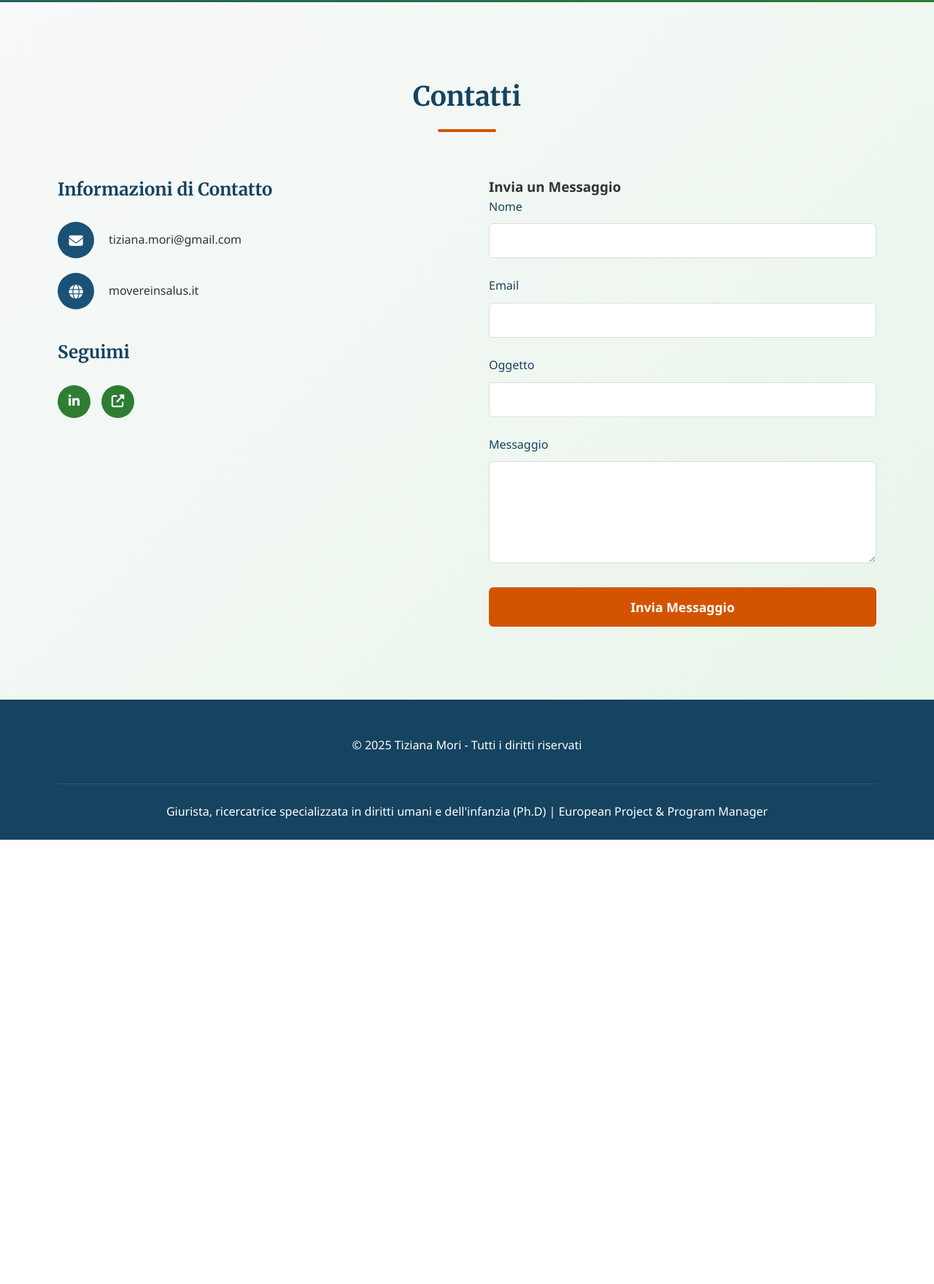
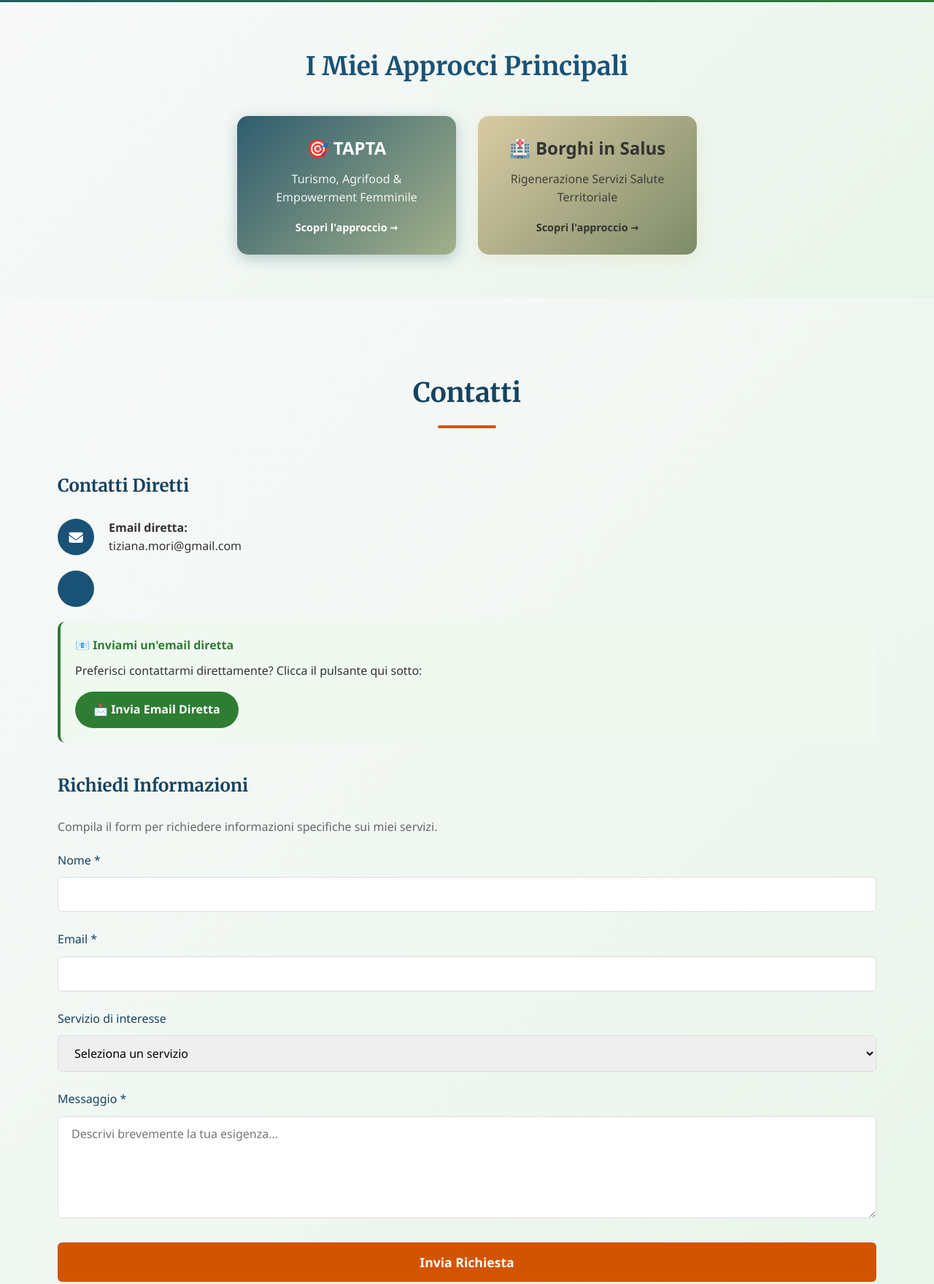
Before and after one commit to TizMori/tiziana-mori-europrogettazione, a plain HTML site: page index.html in a window 1280 px wide. Shown: the part 4397-6157 px from the top of the page at 73% size. Before the commit the page ends 5548 px from the top, so only its background shows below. Drawn offline with Linux system fonts and the light colour scheme.

Commit message:
git add index.html git commit -m "Aggiunti pulsanti progetti, semplificato form contatti, migliorata sezione valutazione preliminare" git push origin main

```diff
--- a/index.html
+++ b/index.html
@@ -1029,29 +1029,104 @@
         </div>
     </div>
 </section>
+  <!-- Sezione Pulsanti Progetti -->
+<section style="background: linear-gradient(135deg, #f8f9fa 0%, #e8f5e9 100%); padding: 60px 20px; text-align: center;">
+    <div class="container">
+        <h2 style="font-size: 2.2rem; margin-bottom: 40px; color: #1a5276; font-family: 'Merriweather', serif;">
+            I Miei Approcci Principali
+        </h2>
+        <div style="display: flex; justify-content: center; gap: 30px; flex-wrap: wrap;">
+            <!-- Pulsante TAPTA -->
+            <a href="approcci-strategici.html#tapta"
+               style="flex: 1; min-width: 250px; max-width: 300px; background: linear-gradient(135deg, #2E5C6E 0%, #A3B18A 100%); color: white; padding: 25px 20px; border-radius: 15px; text-decoration: none; transition: all 0.3s ease; box-shadow: 0 5px 20px rgba(46, 92, 110, 0.3);">
+                <h3 style="font-size: 1.5rem; margin-bottom: 10px;">🎯 TAPTA</h3>
+                <p style="font-size: 1rem; opacity: 0.9; margin-bottom: 15px;">Turismo, Agrifood & Empowerment Femminile</p>
+                <span style="font-weight: bold; font-size: 0.9rem;">Scopri l'approccio →</span>
+            </a>
 
-  <!-- Contact Section -->
+            <!-- Pulsante Borghi in Salus -->
+            <a href="approcci-strategici.html#borghi"
+               style="flex: 1; min-width: 250px; max-width: 300px; background: linear-gradient(135deg, #D9CBA3 0%, #7E8C69 100%); color: #333; padding: 25px 20px; border-radius: 15px; text-decoration: none; transition: all 0.3s ease; box-shadow: 0 5px 20px rgba(217, 203, 163, 0.3);">
+                <h3 style="font-size: 1.5rem; margin-bottom: 10px;">🏥 Borghi in Salus</h3>
+                <p style="font-size: 1rem; opacity: 0.9; margin-bottom: 15px;">Rigenerazione Servizi Salute Territoriale</p>
+                <span style="font-weight: bold; font-size: 0.9rem;">Scopri l'approccio →</span>
+            </a>
+        </div>
+    </div>
+</section>
+
+  <!-- Contact Section - Versione Semplice e Diretta -->
 <section id="contact" class="contact-section">
     <div class="container">
         <h2 class="section-title">Contatti</h2>
         <div class="contact-content">
             <div class="contact-info">
-          <h3>Informazioni di Contatto</h3>
+                <h3>Contatti Diretti</h3>
                 <div class="contact-details">
                     <div class="contact-item">
                         <div class="contact-icon">
                             <i class="fas fa-envelope"></i>
                         </div>
-              <div>tiziana.mori@gmail.com</div>
+                        <div>
+                            <strong>Email diretta:</strong><br>
+                            tiziana.mori@gmail.com
+                        </div>
                     </div>
                     <div class="contact-item">
                         <div class="contact-icon">
-                <i class="fas fa-globe"></i>
-              </div>
-              <div>movereinsalus.it</div>
+
                     </div>
                 </div>
 
+                <div style="background: #f0f9f0; padding: 20px; border-radius: 10px; margin-top: 20px; border-left: 4px solid #2e7d32;">
+                    <h4 style="color: #2e7d32; margin-bottom: 10px;">📧 Inviami un'email diretta</h4>
+                    <p style="margin-bottom: 15px;">Preferisci contattarmi direttamente? Clicca il pulsante qui sotto:</p>
+                    <a href="mailto:tiziana.mori@gmail.com?subject=Consulta%20zione%20Progetti%20UE&body=Salve%20Tiziana,%20sono%20interessato/a%20ai%20tuoi%20servizi%20di%20europrogettazione."
+                       style="background: #2e7d32; color: white; padding: 12px 25px; border-radius: 25px; text-decoration: none; display: inline-block; font-weight: bold;">
+                       📩 Invia Email Diretta
+                    </a>
+                </div>
+            </div>
+
+            <div class="contact-form">
+                <h3>Richiedi Informazioni</h3>
+                <p style="margin-bottom: 20px; color: #666;">Compila il form per richiedere informazioni specifiche sui miei servizi.</p>
+
+                <form action="https://formsubmit.co/tiziana.mori@gmail.com" method="POST">
+                    <input type="hidden" name="_subject" value="Nuova richiesta dal sito web">
+                    <input type="hidden" name="_template" value="table">
+                    <input type="hidden" name="_captcha" value="false">
+
+                    <div class="form-group">
+                        <label for="name">Nome *</label>
+                        <input type="text" id="name" name="name" class="form-control" required>
+                    </div>
+                    <div class="form-group">
+                        <label for="email">Email *</label>
+                        <input type="email" id="email" name="email" class="form-control" required>
+                    </div>
+                    <div class="form-group">
+                        <label for="service">Servizio di interesse</label>
+                        <select id="service" name="service" class="form-control">
+                            <option value="">Seleziona un servizio</option>
+                            <option value="europrogettazione">Europrogettazione</option>
+                            <option value="consulenza">Consulenza strategica</option>
+                            <option value="startup">Supporto startup</option>
+                            <option value="altro">Altro</option>
+                        </select>
+                    </div>
+                    <div class="form-group">
+                        <label for="message">Messaggio *</label>
+                        <textarea id="message" name="message" class="form-control" required placeholder="Descrivi brevemente la tua esigenza..."></textarea>
+                    </div>
+                    <button type="submit" class="submit-btn">
+                        Invia Richiesta
+                    </button>
+                </form>
+            </div>
+        </div>
+    </div>
+</section>
           <h3>Seguimi</h3>
           <div class="social-links">
             <a href="https://www.linkedin.com/in/tiziana-mori-ph-d-98751a69" class="social-link" target="_blank">
```
Lines whose indentation alone changed are shown as unchanged.
